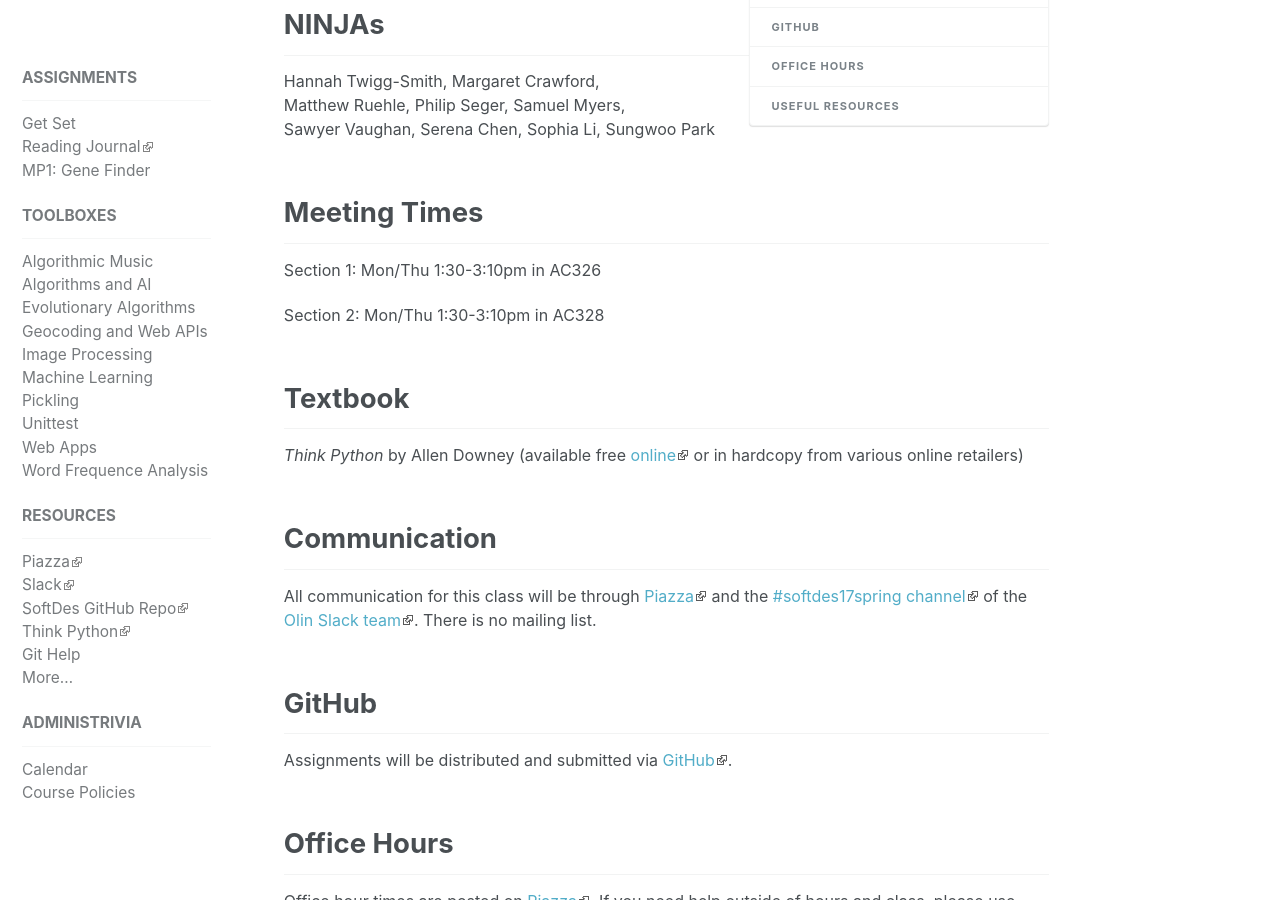
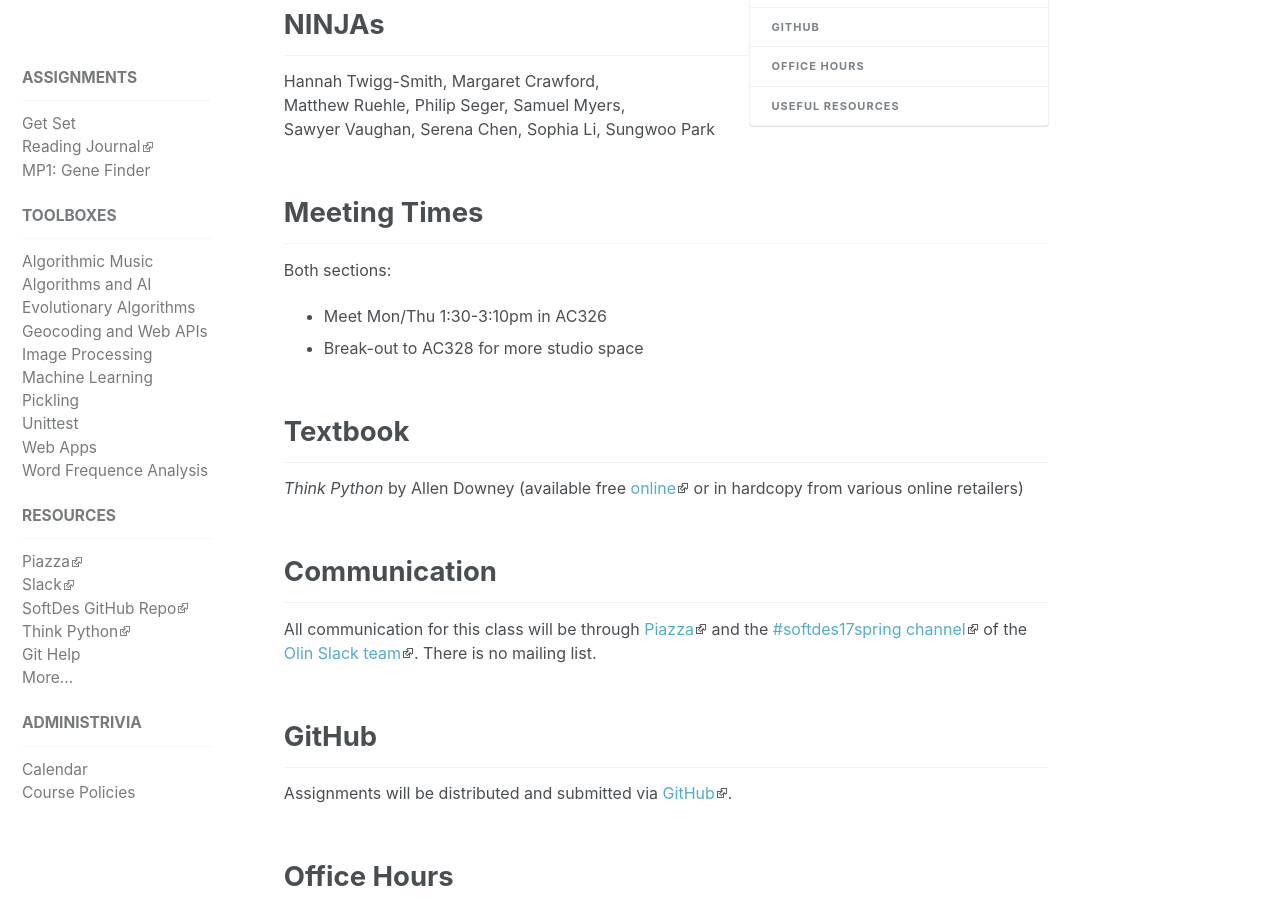
Before and after one commit to sd17spring/sd17spring.github.io, a Jekyll site: the page built from index.md, in a window 1280 px wide and 900 px high, scrolled down 428 px. Built offline with Jekyll 4.4.1, drawn with Linux system fonts in a browser that asks for light colours.

Commit message:
update meeting location

```diff
--- a/index.md
+++ b/index.md
@@ -22,9 +22,10 @@ title: Software Design Spring 2017
 
 ## Meeting Times
 
-{% for section in site.data.course.sections %}
-Section {{ section.number }}: {{ section.when }} in {{ section.where }}
-{% endfor %}
+Both sections:
+
+* Meet Mon/Thu 1:30-3:10pm in AC326
+* Break-out to AC328 for more studio space
 
 
 ## Textbook
```
